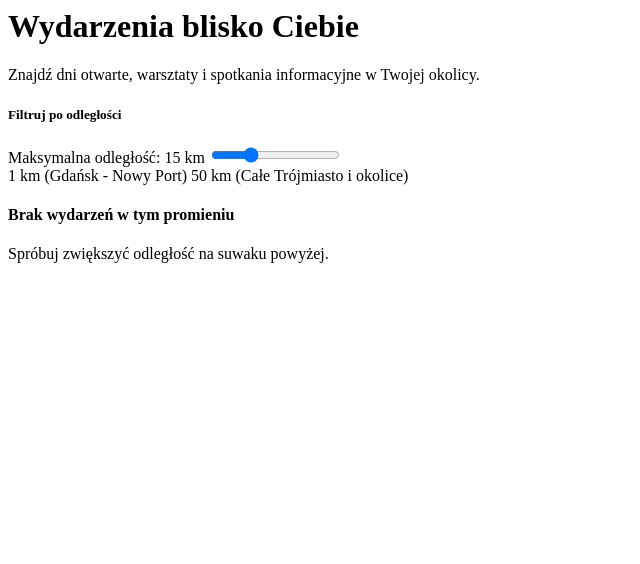
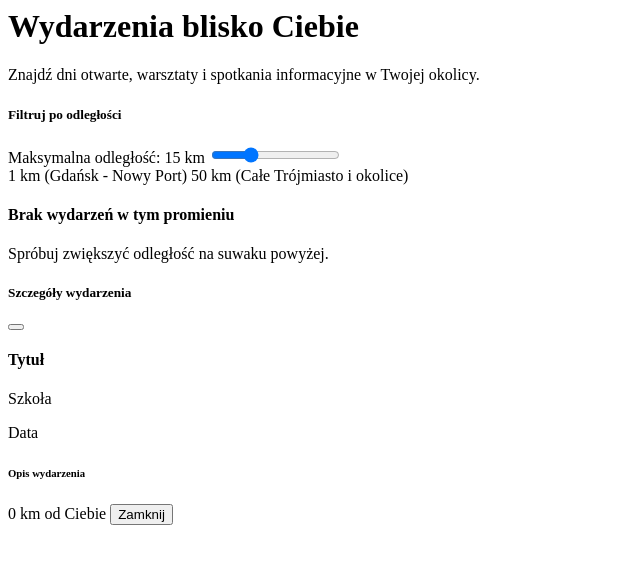
Before and after one commit to Paakallo/ScoolMatch, a Flask app: template website/templates/events.html in a window 1280 px wide. Shown: the top 564 px of the page, without its empty margins (0-640 px from the left). Run offline with Flask 3, Linux system fonts and the light colour scheme; the template is opened without the code that fills it, so the values that code supplies are empty.

Commit message:
change event description

```diff
--- a/app.py
+++ b/app.py
@@ -105,14 +105,14 @@ def home():
 
     if Wydarzenie.query.count() == 0:
         example_events = [
-            Wydarzenie(typ="Dni Otwarte", nazwa_wydarzenia="Dni Otwarte - Profil Informatyczny", data=datetime(2026, 3, 14, 10, 0), szkola="Technikum Łączności nr 4 w Gdańsku", odleglosc=4.5),
-            Wydarzenie(typ="Warsztaty", nazwa_wydarzenia="Warsztaty: Zbuduj swojego robota", data=datetime(2026, 3, 21, 12, 0), szkola="Zespół Szkół Chłodniczych i Elektronicznych", odleglosc=8.2),
-            Wydarzenie(typ="Doradztwo", nazwa_wydarzenia="Spotkanie z doradcą zawodowym", data=datetime(2026, 3, 25, 15, 0), szkola="Centrum Kształcenia Zawodowego", odleglosc=2.1),
-            Wydarzenie(typ="Dni Otwarte", nazwa_wydarzenia="Dzień Otwarty - Klasy mundurowe", data=datetime(2026, 4, 5, 9, 0), szkola="Liceum Ogólnokształcące nr VII", odleglosc=12.0),
-            Wydarzenie(typ="Targi", nazwa_wydarzenia="Targi Edukacyjne Trójmiasta", data=datetime(2026, 4, 10, 10, 0), szkola="AmberExpo Gdańsk", odleglosc=6.5),
-            Wydarzenie(typ="Dni Otwarte", nazwa_wydarzenia="Poznaj szkołę morską", data=datetime(2026, 4, 18, 11, 0), szkola="Zespół Szkół Morskich", odleglosc=3.0),
-            Wydarzenie(typ="Dni Otwarte", nazwa_wydarzenia="Dni Otwarte Technikum Leśnego", data=datetime(2026, 4, 22, 9, 0), szkola="Technikum Leśne (Sopot)", odleglosc=18.5),
-            Wydarzenie(typ="Warsztaty", nazwa_wydarzenia="Warsztaty gastronomiczne", data=datetime(2026, 5, 10, 10, 0), szkola="Zespół Szkół Gastronomicznych (Gdynia)", odleglosc=25.0)
+            Wydarzenie(typ="Dni Otwarte", nazwa_wydarzenia="Dni Otwarte - Profil Informatyczny", data=datetime(2026, 3, 14, 10, 0), szkola="Technikum Łączności nr 4 w Gdańsku", odleglosc=4.5, opis="Zobacz nasze nowoczesne pracownie komputerowe! W programie pokazy programowania robotów, rozmowy z nauczycielami przedmiotów zawodowych oraz prezentacja projektów tworzonych przez naszych uczniów na zaliczenia."),
+            Wydarzenie(typ="Warsztaty", nazwa_wydarzenia="Warsztaty: Zbuduj swojego robota", data=datetime(2026, 3, 21, 12, 0), szkola="Zespół Szkół Chłodniczych i Elektronicznych", odleglosc=8.2, opis="Praktyczne warsztaty dla ósmoklasistów. Nauczysz się podstaw lutowania i programowania mikrokontrolerów. Zbudowanego robota typu line-follower będziesz mógł zabrać do domu! Obowiązują zapisy na stronie szkoły."),
+            Wydarzenie(typ="Doradztwo", nazwa_wydarzenia="Spotkanie z doradcą zawodowym", data=datetime(2026, 3, 25, 15, 0), szkola="Centrum Kształcenia Zawodowego", odleglosc=2.1, opis="Nie wiesz, jaką ścieżkę wybrać po 8 klasie? Przyjdź na darmowe, indywidualne konsultacje z doradcą zawodowym. Zrobimy wspólnie testy predyspozycji i omówimy możliwości na gdańskim rynku pracy."),
+            Wydarzenie(typ="Dni Otwarte", nazwa_wydarzenia="Dzień Otwarty - Klasy mundurowe", data=datetime(2026, 4, 5, 9, 0), szkola="Liceum Ogólnokształcące nr VII", odleglosc=12.0, opis="Pokazy musztry, ćwiczenia z pierwszej pomocy taktycznej i spotkania z przedstawicielami służb mundurowych (policja, wojsko, straż graniczna). Sprawdź, czy klasa o profilu mundurowym to coś dla Ciebie."),
+            Wydarzenie(typ="Targi", nazwa_wydarzenia="Targi Edukacyjne Trójmiasta", data=datetime(2026, 4, 10, 10, 0), szkola="AmberExpo Gdańsk", odleglosc=6.5, opis="Wszystkie szkoły średnie z całego Trójmiasta w jednym miejscu! Znakomita okazja, aby w ciągu jednego dnia zebrać ulotki, porównać oferty i porozmawiać ze starszymi kolegami ze szkół, które Cię interesują."),
+            Wydarzenie(typ="Dni Otwarte", nazwa_wydarzenia="Poznaj szkołę morską", data=datetime(2026, 4, 18, 11, 0), szkola="Zespół Szkół Morskich", odleglosc=3.0, opis="Poczuj wiatr w żaglach! Zapraszamy do zwiedzania symulatorów nawigacyjnych i siłowni okrętowych. Dowiesz się, jak wygląda nauka zawodu marynarza i logistyka morskiego oraz jakie są perspektywy pracy na morzu."),
+            Wydarzenie(typ="Dni Otwarte", nazwa_wydarzenia="Dni Otwarte Technikum Leśnego", data=datetime(2026, 4, 22, 9, 0), szkola="Technikum Leśne (Sopot)", odleglosc=18.5, opis="Interesujesz się przyrodą i ekologią? Odwiedź naszą szkołę! W programie pokazy sokolnictwa, rozpoznawanie tropów zwierząt oraz prezentacja nowoczesnego sprzętu leśnego."),
+            Wydarzenie(typ="Warsztaty", nazwa_wydarzenia="Warsztaty gastronomiczne", data=datetime(2026, 5, 10, 10, 0), szkola="Zespół Szkół Gastronomicznych (Gdynia)", odleglosc=25.0, opis="Zasmakuj w karierze kucharza! Zapraszamy na wspólne przygotowywanie włoskiej pizzy i deserów pod okiem szefów kuchni. Poznasz tajniki pracy w nowoczesnej kuchni restauracyjnej.")
         ]
         db.session.add_all(example_events)
         db.session.commit()
@@ -151,13 +151,13 @@ def olimpiady_view():
             olimpiada.arkusze_list = []
 
     return render_template('olimpiady.html', olimpiady=olimpiady)
+
 @app.route('/api/events')
 def api_events():
     events = Wydarzenie.query.all()
     result = []
 
     for ev in events:
-        # Dobieramy ikonę Bootstrapa na podstawie typu wydarzenia
         icon = "bi-calendar-event"
         if ev.typ == "Dni Otwarte": icon = "bi-door-open"
         elif ev.typ == "Warsztaty": icon = "bi-tools"
@@ -171,7 +171,8 @@ def api_events():
             "date": ev.data.strftime('%Y-%m-%d'),
             "distance": ev.odleglosc or 0.0,
             "type": ev.typ,
-            "icon": icon
+            "icon": icon,
+            "description": ev.opis or "Brak opisu dla tego wydarzenia." # Przesyłamy opis
         })
 
     return jsonify(result)
--- a/models.py
+++ b/models.py
@@ -45,6 +45,7 @@ class Wydarzenie(db.Model):
     data = db.Column(db.DateTime, nullable=False)
     szkola = db.Column(db.String(255), nullable=True)  # Dodane: nazwa szkoły / miejsca
     odleglosc = db.Column(db.Float, nullable=True)     # Dodane: dystans w km
+    opis = db.Column(db.Text, nullable=True)           # NOWE POLE: Opis wydarzenia
 
     def __repr__(self):
         return f'<Wydarzenie {self.nazwa_wydarzenia}>'
--- a/website/templates/events.html
+++ b/website/templates/events.html
@@ -6,6 +6,8 @@
     .event-date-box .month { font-size: 0.85rem; text-transform: uppercase; font-weight: 600; color: #6c757d; }
     .btn-save-event { transition: all 0.2s; }
     .btn-save-event:hover { transform: scale(1.1); }
+    /* Nowa klasa ułatwiająca klikanie w kartę */
+    .clickable-area { cursor: pointer; }
 </style>
 
 <div class="container py-3" style="max-width: 900px;">
@@ -38,6 +40,33 @@
     </div>
 </div>
 
+<div class="modal fade" id="eventModal" tabindex="-1" aria-labelledby="eventModalLabel" aria-hidden="true">
+    <div class="modal-dialog modal-dialog-centered">
+        <div class="modal-content border-0 shadow-lg">
+            <div class="modal-header bg-primary text-white border-0">
+                <h5 class="modal-title fw-bold" id="eventModalLabel"><i class="bi bi-info-circle-fill me-2"></i>Szczegóły wydarzenia</h5>
+                <button type="button" class="btn-close btn-close-white" data-bs-dismiss="modal" aria-label="Close"></button>
+            </div>
+            <div class="modal-body p-4">
+                <h4 id="modalEventTitle" class="fw-bold text-dark mb-2">Tytuł</h4>
+                <p class="text-muted mb-4"><i class="bi bi-building text-primary me-2"></i><span id="modalEventSchool">Szkoła</span></p>
+
+                <div class="d-flex gap-2 mb-4">
+                    <span class="badge bg-primary bg-opacity-10 text-primary border border-primary-subtle px-3 py-2 rounded-pill" id="modalEventType"></span>
+                    <span class="badge bg-light text-dark border px-3 py-2 rounded-pill"><i class="bi bi-calendar-event me-2"></i><span id="modalEventDate">Data</span></span>
+                </div>
+
+                <h6 class="fw-bold text-uppercase text-muted small mb-2">Opis wydarzenia</h6>
+                <p id="modalEventDescription" class="mb-0 fs-6" style="line-height: 1.6;"></p>
+            </div>
+            <div class="modal-footer bg-light border-0 d-flex justify-content-between align-items-center rounded-bottom">
+                <span class="text-danger fw-bold"><i class="bi bi-geo-alt-fill me-1"></i> <span id="modalEventDistance">0</span> km od Ciebie</span>
+                <button type="button" class="btn btn-secondary px-4" data-bs-dismiss="modal">Zamknij</button>
+            </div>
+        </div>
+    </div>
+</div>
+
 <script>
     (function() {
         let allEvents = [];
@@ -47,7 +76,24 @@
         const distanceRange = document.getElementById('distanceRange');
         const distanceValue = document.getElementById('distanceValue');
 
-        // Pobranie zapisanych wydarzeń z LocalStorage
+        // Funkcja do pokazywania szczegółów w Modalu
+        window.showEventModal = function(eventId) {
+            const ev = allEvents.find(e => e.id === eventId);
+            if (!ev) return;
+
+            // Podmiana danych w Modalu
+            document.getElementById('modalEventTitle').innerText = ev.title;
+            document.getElementById('modalEventSchool').innerText = ev.school;
+            document.getElementById('modalEventType').innerHTML = `<i class="bi ${ev.icon} me-1"></i> ${ev.type}`;
+            document.getElementById('modalEventDate').innerText = ev.date;
+            document.getElementById('modalEventDistance').innerText = ev.distance.toFixed(1);
+            document.getElementById('modalEventDescription').innerText = ev.description;
+
+            // Otwieranie Modala z wykorzystaniem Bootstrapa
+            const modal = new bootstrap.Modal(document.getElementById('eventModal'));
+            modal.show();
+        };
+
         function getSavedEvents() {
             return JSON.parse(localStorage.getItem('sm_saved_events')) || [];
         }
@@ -73,7 +119,6 @@
 
                 filteredEvents.forEach(ev => {
                     const dateObj = formatDate(ev.date);
-                    // Sprawdzamy czy wydarzenie jest w zapisanych
                     const isSaved = savedEvents.some(saved => saved.id === ev.id);
                     const btnClass = isSaved ? 'btn-danger' : 'btn-outline-danger';
                     const iconClass = isSaved ? 'bi-heart-fill' : 'bi-heart';
@@ -83,16 +128,16 @@
                     card.className = 'card shadow-sm border-0 event-card';
                     card.innerHTML = `
                         <div class="card-body p-3 d-flex align-items-center gap-3">
-                            <div class="event-date-box shadow-sm">
+                            <div class="event-date-box shadow-sm clickable-area" onclick="showEventModal(${ev.id})">
                                 <div class="month">${dateObj.month}</div>
                                 <div class="day">${dateObj.day}</div>
                             </div>
-                            <div class="flex-grow-1">
-                                <h5 class="card-title mb-1 fw-bold">${ev.title}</h5>
+                            <div class="flex-grow-1 clickable-area" onclick="showEventModal(${ev.id})">
+                                <h5 class="card-title mb-1 fw-bold text-dark">${ev.title}</h5>
                                 <h6 class="card-subtitle text-muted mb-2"><i class="bi bi-building"></i> ${ev.school}</h6>
                                 <span class="badge bg-light text-dark border"><i class="bi ${ev.icon} me-1"></i> ${ev.type}</span>
                             </div>
-                            <div class="text-end d-flex flex-column align-items-end justify-content-between h-100">
+                            <div class="text-end d-flex flex-column align-items-end justify-content-between h-100" style="z-index: 2;">
                                 <button class="btn btn-sm ${btnClass} rounded-circle btn-save-event mb-2" data-id="${ev.id}" title="${btnTitle}" style="width: 35px; height: 35px;">
                                     <i class="bi ${iconClass}"></i>
                                 </button>
@@ -105,14 +150,13 @@
                     eventsList.appendChild(card);
                 });
 
-                // Podpinamy logikę do przycisków "Zapisz"
                 document.querySelectorAll('.btn-save-event').forEach(btn => {
-                    btn.addEventListener('click', function() {
+                    btn.addEventListener('click', function(e) {
+                        e.stopPropagation(); // Zapobiega ewentualnemu kliknięciu karty pod spodem
                         const evId = parseInt(this.getAttribute('data-id'));
                         const evObj = allEvents.find(e => e.id === evId);
                         let saved = getSavedEvents();
 
-                        // Jeśli już zapisane -> usuwamy. Jeśli nie -> dodajemy.
                         if (saved.some(e => e.id === evId)) {
                             saved = saved.filter(e => e.id !== evId);
                         } else {
@@ -120,7 +164,7 @@
                         }
 
                         localStorage.setItem('sm_saved_events', JSON.stringify(saved));
-                        renderEvents(parseFloat(distanceRange.value)); // Odświeża UI żeby zmienić serduszko
+                        renderEvents(parseFloat(distanceRange.value));
                     });
                 });
             }
```
